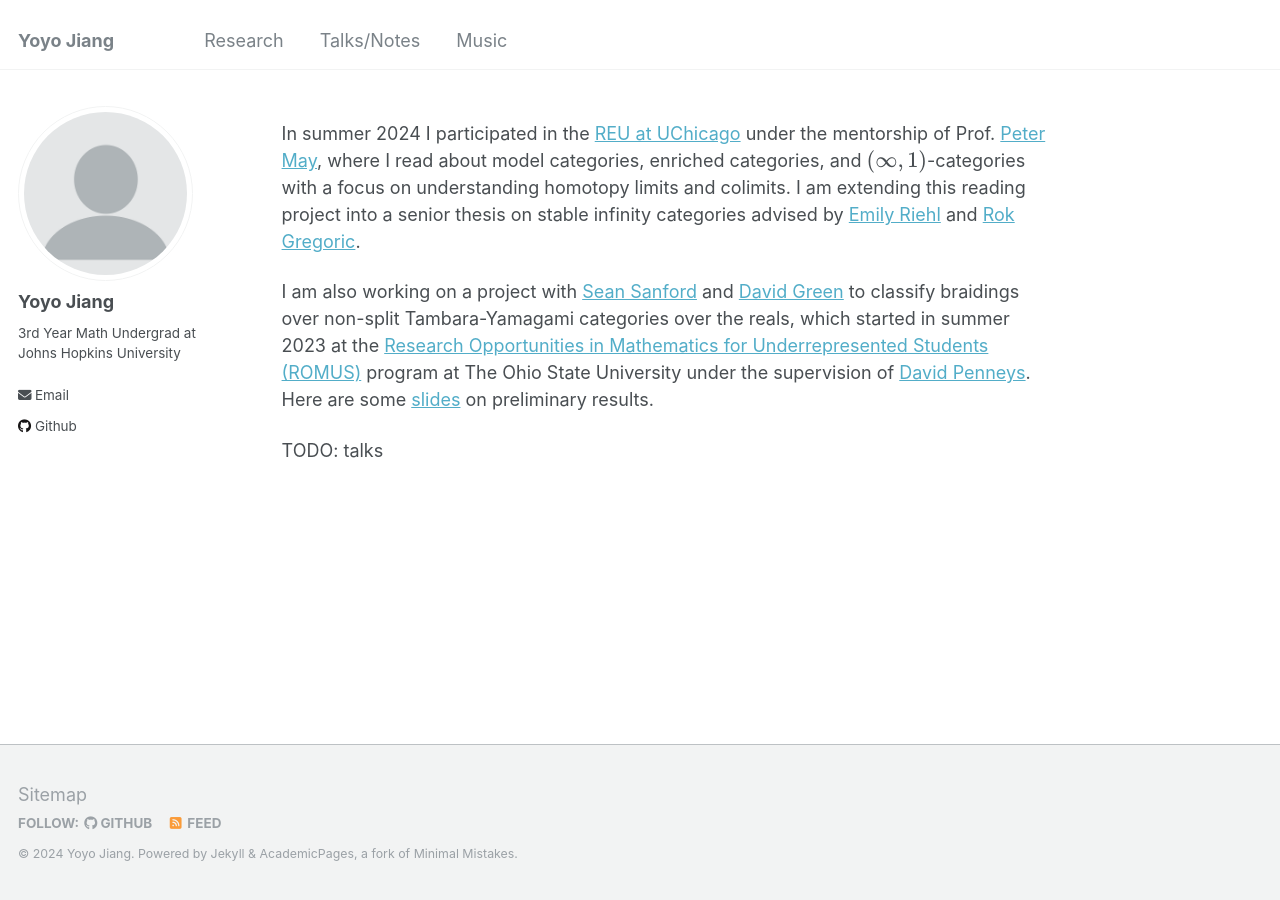
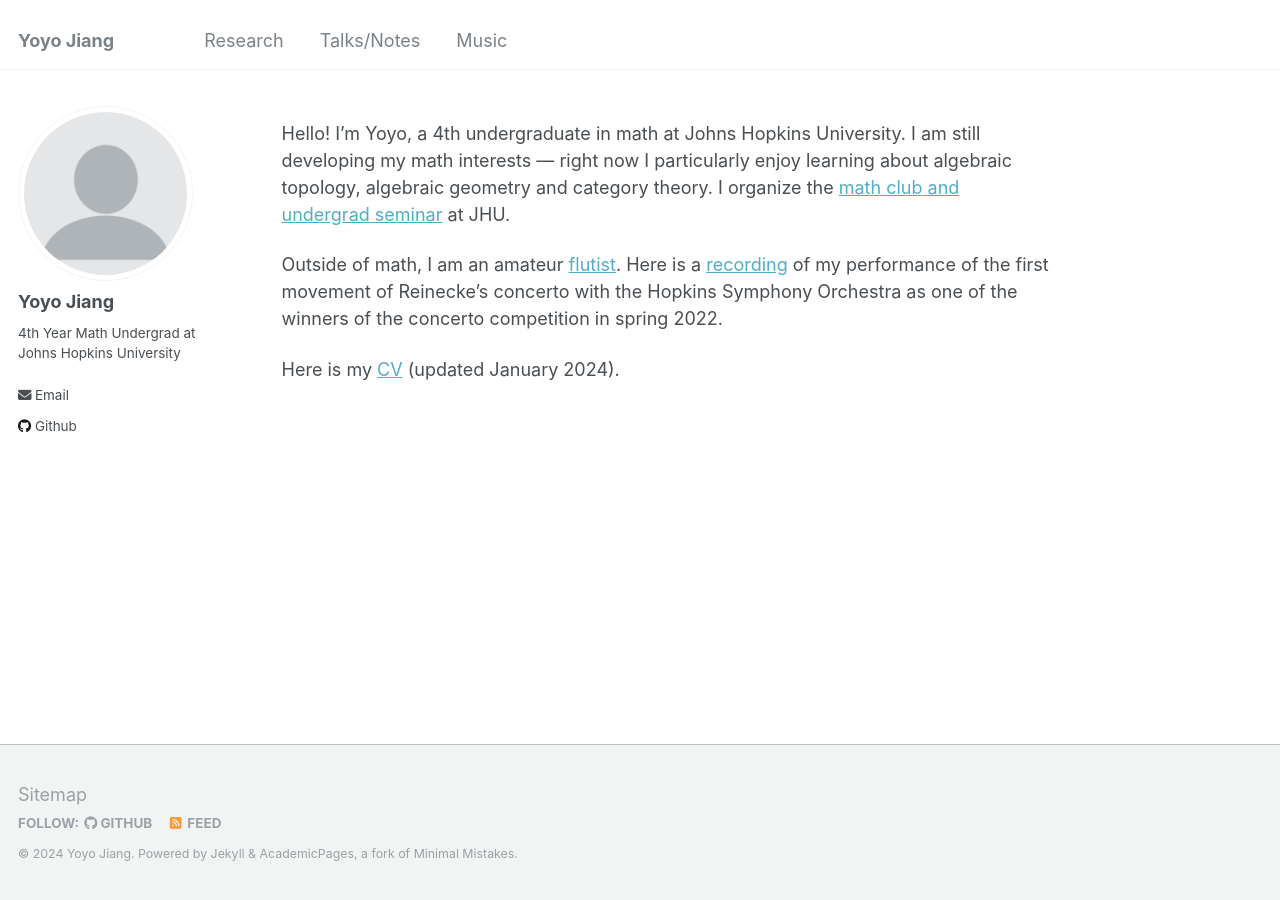
Before and after one commit to yjiang70/yjiang70.github.io, a Jekyll site: the page built from _pages/about.md, in a window 1280 px wide. Built offline with Jekyll 4.4.1, drawn with Linux system fonts in a browser that asks for light colours.

Commit message:
Fixed small mistake

```diff
--- a/_config.yml
+++ b/_config.yml
@@ -25,7 +25,7 @@ author:
   avatar           : "profile.png"
   name             : "Yoyo Jiang"
   pronouns         : # example: "she/her"
-  bio              : "3rd Year Math Undergrad at Johns Hopkins University"
+  bio              : "4th Year Math Undergrad at Johns Hopkins University"
   # location         : "Johns Hopkins University"
   employer         : #
   uri              : #
--- a/_pages/about.md
+++ b/_pages/about.md
@@ -16,23 +16,6 @@ I organize the
 [math club and undergrad seminar](https://math.jhu.edu/~mathclub/)
 at JHU.
 
-TODO: move into separate page
-
-In summer 2024 I participated in the [REU at UChicago](https://math.uchicago.edu/~may/REU2024/)
-under the mentorship of Prof. [Peter May](https://www.math.uchicago.edu/~may/), where I read about
-model categories, enriched categories, and \\((\infty,1)\\)-categories with a focus
-on understanding homotopy limits and colimits.
-I am extending this reading project into a senior thesis on stable infinity categories
-advised by [Emily Riehl](https://emilyriehl.github.io/)
-and [Rok Gregoric](https://sites.google.com/view/rokgregoric/home).
-
-I am also working on a project with [Sean Sanford](https://seancs.page/index.html)
-and [David Green](https://www.asc.ohio-state.edu/green.2116/)
-to classify braidings over non-split Tambara-Yamagami categories over the reals,
-which started in summer 2023 at the [Research Opportunities in Mathematics for Underrepresented Students (ROMUS)](https://math.osu.edu/research/undergraduate) program at The Ohio State University under the supervision of
-[David Penneys](https://people.math.osu.edu/penneys.2/).
-Here are some [slides](/files/braidings-on-non-split-ty-matrx.pdf) on preliminary results.
-
 Outside of math, I am an amateur [flutist](/music).
 Here is a [recording](files/reinecke.mp3) of my performance of
 the first movement of Reinecke's concerto with the Hopkins Symphony Orchestra
--- a/_pages/research.md
+++ b/_pages/research.md
@@ -1,10 +1,8 @@
 ---
-permalink: /
+permalink: /research
 title: ""
 author_profile: true
 redirect_from:
-  - /research/
-  - /research.html
 ---
 
 In summer 2024 I participated in the [REU at UChicago](https://math.uchicago.edu/~may/REU2024/)
@@ -21,5 +19,3 @@ to classify braidings over non-split Tambara-Yamagami categories over the reals,
 which started in summer 2023 at the [Research Opportunities in Mathematics for Underrepresented Students (ROMUS)](https://math.osu.edu/research/undergraduate) program at The Ohio State University under the supervision of
 [David Penneys](https://people.math.osu.edu/penneys.2/).
 Here are some [slides](/files/braidings-on-non-split-ty-matrx.pdf) on preliminary results.
-
-TODO: talks
```
